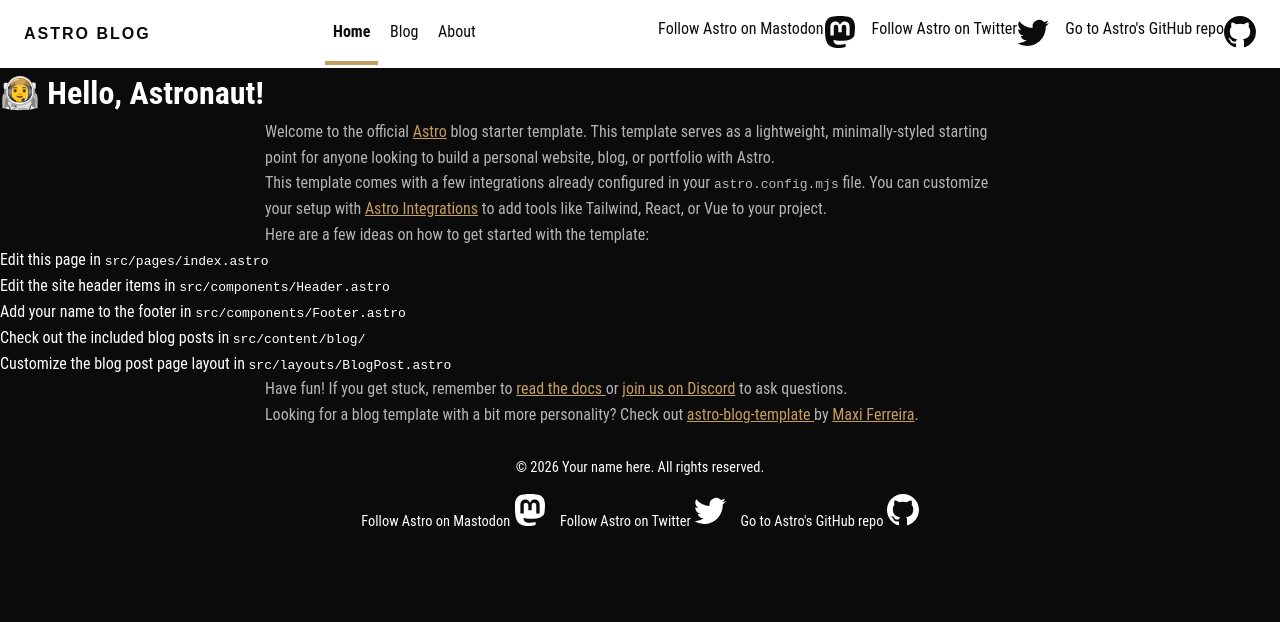
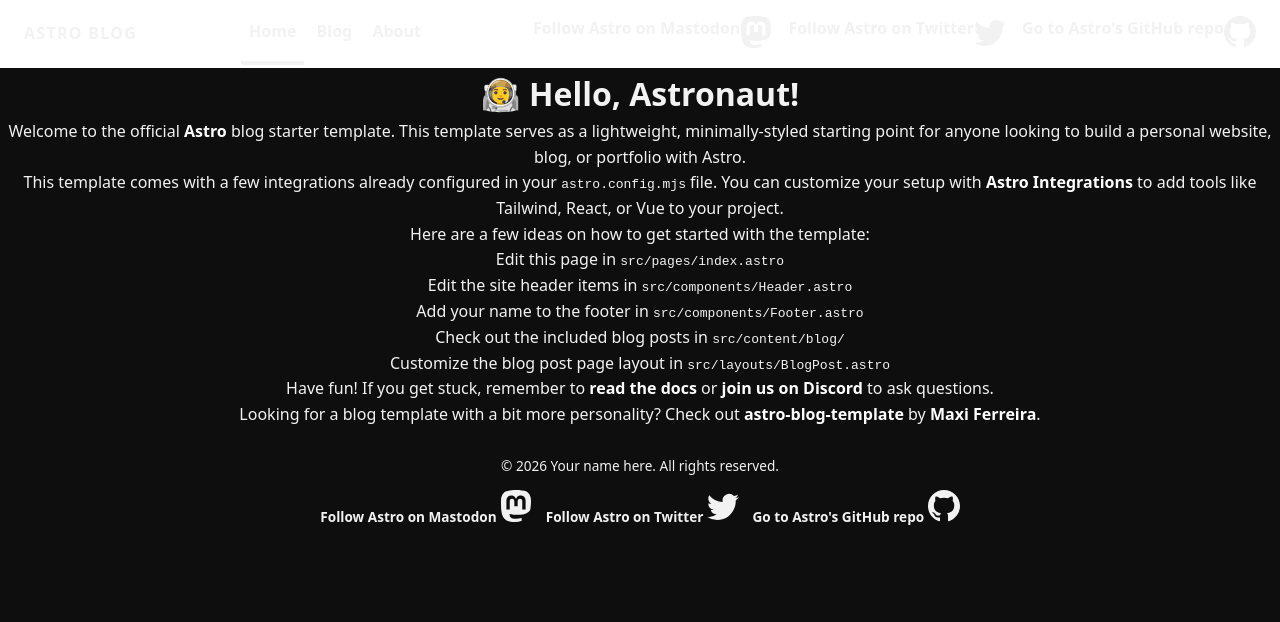
Before and after one commit to myersnets/astro-blog-starter-template, an Astro site: page / in a window 1280 px wide. Built offline with nearby package versions, Linux system fonts and the light colour scheme; Astro itself is replaced by a stand-in of ours.

Commit message:
style try again

```diff
--- a/src/styles/global.css
+++ b/src/styles/global.css
@@ -1,168 +1,90 @@
-:root {
-  --black: #0b0b0b;
-  --dark: #161616;
-  --gray: #b5b5b5;
-  --white: #ffffff;
-  --accent: #c59d5f;
-}
-
+/* Reset */
 * {
   box-sizing: border-box;
   margin: 0;
   padding: 0;
 }
 
+/* Base */
 body {
-  font-family: 'Roboto Condensed', sans-serif;
-  background: var(--black);
-  color: var(--white);
+  font-family: system-ui, -apple-system, BlinkMacSystemFont, "Segoe UI", Roboto, sans-serif;
+  background: #0e0e0e;
+  color: #f2f2f2;
   line-height: 1.6;
+  text-align: center;
 }
 
-/* NAV / LOGO */
-.nav {
-  position: absolute;
-  top: 20px;
-  left: 20px;
-  z-index: 10;
+/* Hero */
+.hero {
+  padding: 2rem 1rem 1.5rem;
+  background: #000;
 }
 
 .logo {
-  height: 80px;
-  width: auto;
-}
-
-/* HERO */
-.hero {
-  height: 90vh;
-  background: url("https://images.unsplash.com/photo-1599058917212-d750089bc07e") center / cover no-repeat;
-  position: relative;
-  display: flex;
-  align-items: center;
-  justify-content: center;
-}
-
-.overlay {
-  position: absolute;
-  inset: 0;
-  background: rgba(0, 0, 0, 0.65);
-}
-
-.hero-content {
-  position: relative;
-  text-align: center;
-  max-width: 900px;
-  padding: 20px;
+  max-width: 220px;
+  width: 100%;
+  height: auto;
+  margin-bottom: 1rem;
 }
 
 .hero h1 {
-  font-family: 'Oswald', sans-serif;
-  font-size: clamp(3rem, 6vw, 5rem);
-  letter-spacing: 4px;
+  font-size: 2.2rem;
+  letter-spacing: 0.05em;
   text-transform: uppercase;
 }
 
 .tagline {
-  margin: 20px 0 30px;
-  font-size: 1.25rem;
-  color: var(--gray);
+  margin-top: 0.5rem;
+  font-style: italic;
+  color: #cfcfcf;
 }
 
-/* CTA */
-.cta {
-  display: inline-block;
-  padding: 14px 36px;
-  border: 2px solid var(--accent);
-  color: var(--accent);
-  text-decoration: none;
-  font-weight: 700;
-  letter-spacing: 1px;
-  transition: all 0.3s ease;
+/* Content */
+.content {
+  padding: 2rem 1rem;
+  max-width: 700px;
+  margin: 0 auto;
 }
 
-.cta:hover {
-  background: var(--accent);
-  color: var(--black);
-}
-
-/* SECTIONS */
-.section {
-  padding: 80px 20px;
-}
-
-.section.dark {
-  background: var(--dark);
-}
-
-.container {
-  max-width: 1100px;
-  margin: 0 auto;
-  text-align: center;
+section {
+  margin-bottom: 2rem;
 }
 
 h2 {
-  font-family: 'Oswald', sans-serif;
-  font-size: 2.4rem;
-  margin-bottom: 20px;
-  letter-spacing: 2px;
+  font-size: 1.3rem;
+  margin-bottom: 0.5rem;
   text-transform: uppercase;
+  letter-spacing: 0.08em;
 }
 
-p {
-  color: var(--gray);
-  max-width: 750px;
-  margin: 0 auto;
+a {
+  color: #ffffff;
+  text-decoration: none;
+  font-weight: 600;
 }
 
-/* FEATURES */
-.features {
-  display: grid;
-  grid-template-columns: repeat(auto-fit, minmax(250px, 1fr));
-  gap: 40px;
+a:hover {
+  text-decoration: underline;
 }
 
-.feature h3 {
-  font-family: 'Oswald', sans-serif;
-  letter-spacing: 1px;
-  color: var(--accent);
-  margin-bottom: 10px;
+/* Map button */
+.map-link {
+  display: inline-block;
+  margin-top: 0.75rem;
+  padding: 0.6rem 1.2rem;
+  border: 1px solid #ffffff;
 }
 
-/* MAP */
-.map {
-  margin-top: 30px;
-  border: 2px solid var(--dark);
+/* Socials */
+.socials {
+  display: flex;
+  justify-content: center;
+  gap: 1.5rem;
 }
 
-.map iframe {
-  width: 100%;
-  height: 350px;
-  border: 0;
+/* Footer */
+footer {
+  padding: 1.5rem;
+  font-size: 0.85rem;
+  color: #999;
 }
-
-/* SOCIALS */
-.socials {
-  margin-top: 20px;
-}
-
-.socials a {
-  margin: 0 15px;
-  color: var(--accent);
-  text-decoration: none;
-  font-weight: 700;
-  letter-spacing: 1px;
-}
-
-/* FOOTER */
-footer {
-  background: #000;
-  padding: 20px;
-  text-align: center;
-  font-size: 0.9rem;
-  color: var(--gray);
-}
-
-/* LINKS */
-a {
-  color: var(--accent);
-}
--- a/styles.css
+++ b/styles.css
@@ -1,168 +1,90 @@
-:root {
-  --black: #0b0b0b;
-  --dark: #161616;
-  --gray: #b5b5b5;
-  --white: #ffffff;
-  --accent: #c59d5f;
-}
-
+/* Reset */
 * {
   box-sizing: border-box;
   margin: 0;
   padding: 0;
 }
 
+/* Base */
 body {
-  font-family: 'Roboto Condensed', sans-serif;
-  background: var(--black);
-  color: var(--white);
+  font-family: system-ui, -apple-system, BlinkMacSystemFont, "Segoe UI", Roboto, sans-serif;
+  background: #0e0e0e;
+  color: #f2f2f2;
   line-height: 1.6;
+  text-align: center;
 }
 
-/* NAV / LOGO */
-.nav {
-  position: absolute;
-  top: 20px;
-  left: 20px;
-  z-index: 10;
+/* Hero */
+.hero {
+  padding: 2rem 1rem 1.5rem;
+  background: #000;
 }
 
 .logo {
-  height: 80px;
-  width: auto;
-}
-
-/* HERO */
-.hero {
-  height: 90vh;
-  background: url("https://images.unsplash.com/photo-1599058917212-d750089bc07e") center / cover no-repeat;
-  position: relative;
-  display: flex;
-  align-items: center;
-  justify-content: center;
-}
-
-.overlay {
-  position: absolute;
-  inset: 0;
-  background: rgba(0, 0, 0, 0.65);
-}
-
-.hero-content {
-  position: relative;
-  text-align: center;
-  max-width: 900px;
-  padding: 20px;
+  max-width: 220px;
+  width: 100%;
+  height: auto;
+  margin-bottom: 1rem;
 }
 
 .hero h1 {
-  font-family: 'Oswald', sans-serif;
-  font-size: clamp(3rem, 6vw, 5rem);
-  letter-spacing: 4px;
+  font-size: 2.2rem;
+  letter-spacing: 0.05em;
   text-transform: uppercase;
 }
 
 .tagline {
-  margin: 20px 0 30px;
-  font-size: 1.25rem;
-  color: var(--gray);
+  margin-top: 0.5rem;
+  font-style: italic;
+  color: #cfcfcf;
 }
 
-/* CTA */
-.cta {
-  display: inline-block;
-  padding: 14px 36px;
-  border: 2px solid var(--accent);
-  color: var(--accent);
-  text-decoration: none;
-  font-weight: 700;
-  letter-spacing: 1px;
-  transition: all 0.3s ease;
+/* Content */
+.content {
+  padding: 2rem 1rem;
+  max-width: 700px;
+  margin: 0 auto;
 }
 
-.cta:hover {
-  background: var(--accent);
-  color: var(--black);
-}
-
-/* SECTIONS */
-.section {
-  padding: 80px 20px;
-}
-
-.section.dark {
-  background: var(--dark);
-}
-
-.container {
-  max-width: 1100px;
-  margin: 0 auto;
-  text-align: center;
+section {
+  margin-bottom: 2rem;
 }
 
 h2 {
-  font-family: 'Oswald', sans-serif;
-  font-size: 2.4rem;
-  margin-bottom: 20px;
-  letter-spacing: 2px;
+  font-size: 1.3rem;
+  margin-bottom: 0.5rem;
   text-transform: uppercase;
+  letter-spacing: 0.08em;
 }
 
-p {
-  color: var(--gray);
-  max-width: 750px;
-  margin: 0 auto;
+a {
+  color: #ffffff;
+  text-decoration: none;
+  font-weight: 600;
 }
 
-/* FEATURES */
-.features {
-  display: grid;
-  grid-template-columns: repeat(auto-fit, minmax(250px, 1fr));
-  gap: 40px;
+a:hover {
+  text-decoration: underline;
 }
 
-.feature h3 {
-  font-family: 'Oswald', sans-serif;
-  letter-spacing: 1px;
-  color: var(--accent);
-  margin-bottom: 10px;
+/* Map button */
+.map-link {
+  display: inline-block;
+  margin-top: 0.75rem;
+  padding: 0.6rem 1.2rem;
+  border: 1px solid #ffffff;
 }
 
-/* MAP */
-.map {
-  margin-top: 30px;
-  border: 2px solid var(--dark);
+/* Socials */
+.socials {
+  display: flex;
+  justify-content: center;
+  gap: 1.5rem;
 }
 
-.map iframe {
-  width: 100%;
-  height: 350px;
-  border: 0;
+/* Footer */
+footer {
+  padding: 1.5rem;
+  font-size: 0.85rem;
+  color: #999;
 }
-
-/* SOCIALS */
-.socials {
-  margin-top: 20px;
-}
-
-.socials a {
-  margin: 0 15px;
-  color: var(--accent);
-  text-decoration: none;
-  font-weight: 700;
-  letter-spacing: 1px;
-}
-
-/* FOOTER */
-footer {
-  background: #000;
-  padding: 20px;
-  text-align: center;
-  font-size: 0.9rem;
-  color: var(--gray);
-}
-
-/* LINKS */
-a {
-  color: var(--accent);
-}
```
